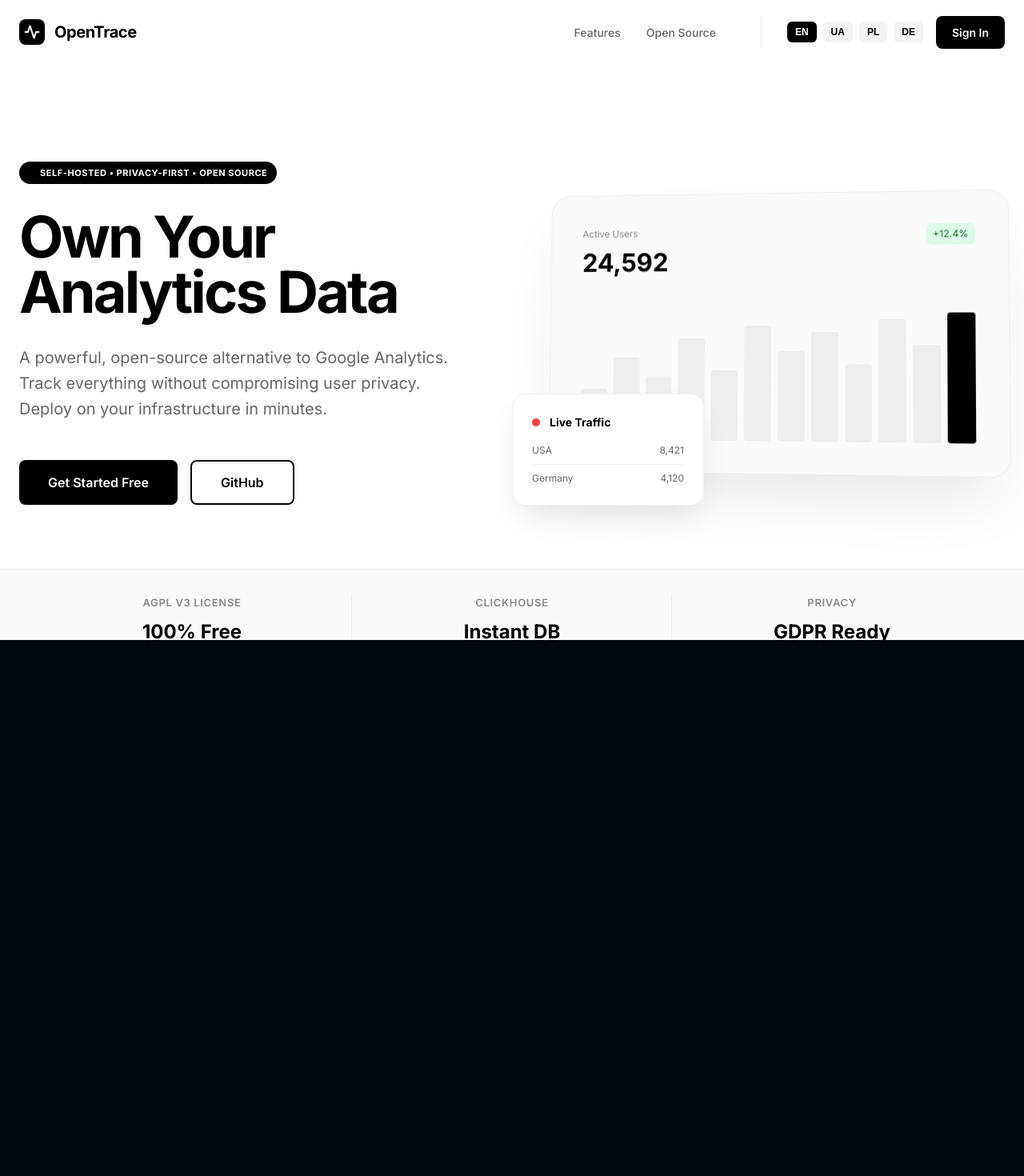
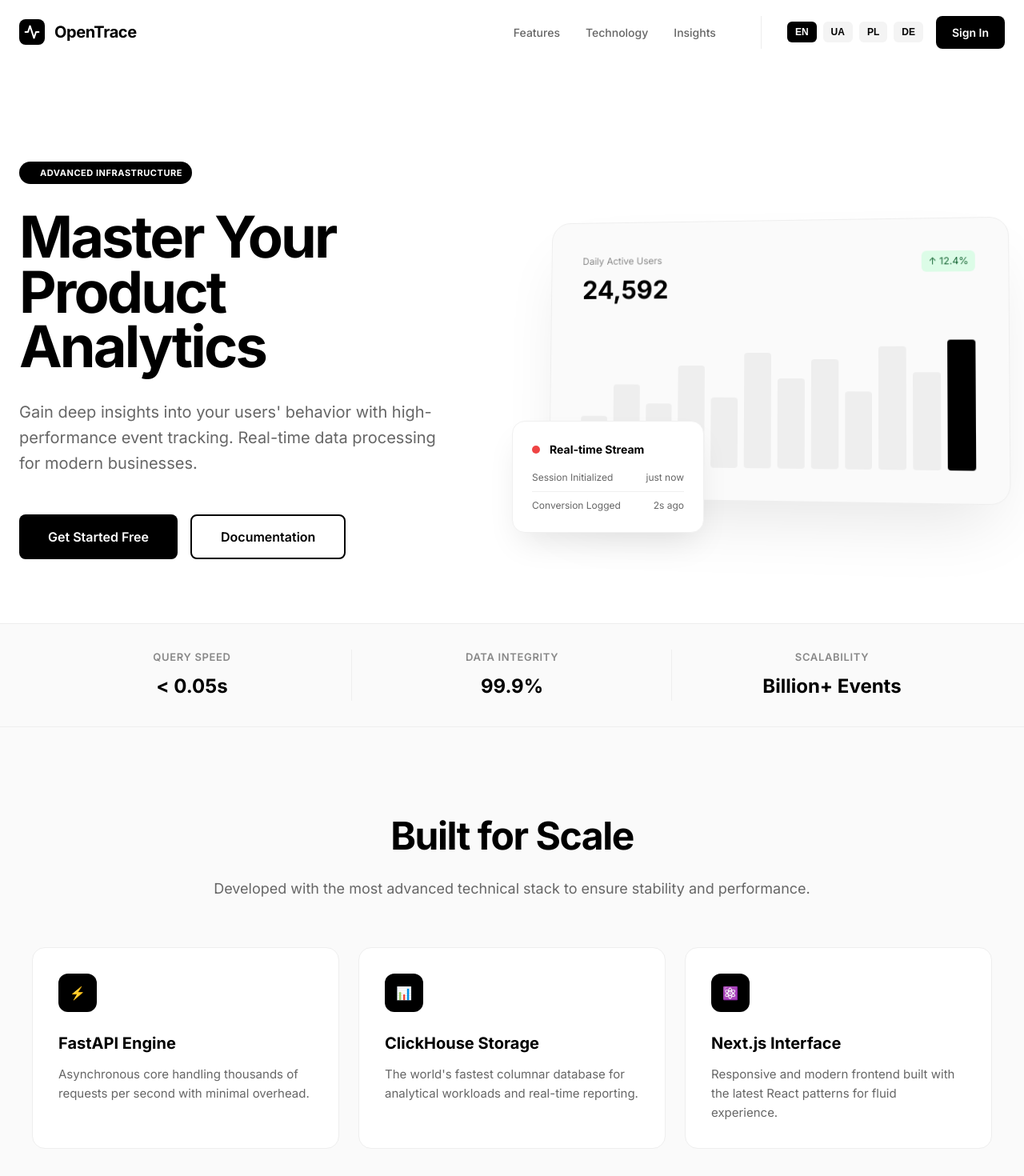
Before and after one commit to del4pp/opentrace, a Next.js app in the folder frontend/: page / in a window 1280 px wide. Shown: the top 1470 px of the page at 80% size. Before the commit the page ends 800 px from the top, so only its background shows below. Built offline with nearby package versions, Linux system fonts and the light colour scheme; no server answers.

Commit message:
fix: restore scrolling and redesign landing page to professional version

```diff
--- a/frontend/app/globals.css
+++ b/frontend/app/globals.css
@@ -33,13 +33,10 @@
   background: var(--bg);
   line-height: 1.5;
   -webkit-font-smoothing: antialiased;
-  height: 100vh;
-  overflow: hidden;
 }
 
 html {
-  height: 100vh;
-  overflow: hidden;
+  scroll-behavior: smooth;
 }
 
 /* Base Layout */
--- a/frontend/app/page.js
+++ b/frontend/app/page.js
@@ -42,7 +42,6 @@
       {/* Header */}
       <header className={`${styles.stickyHeader} ${scrolled ? styles.scrolledHeader : ''}`}>
         <div className={styles.headerContainer}>
-          {/* Logo */}
           <div className={styles.logoGroup}>
             <div className={styles.logoIcon}>
               <svg width="20" height="20" viewBox="0 0 24 24" fill="none" stroke="#fff" strokeWidth="2.5" strokeLinecap="round" strokeLinejoin="round">
@@ -52,14 +51,11 @@
             <span className={styles.logoText}>OpenTrace</span>
           </div>
 
-          {/* Nav */}
           <nav className={styles.desktopNav}>
             <div className={styles.navLinks}>
-              {['features', 'opensource'].map(item => (
-                <a key={item} href={`#${item}`} className={styles.navItem}>
-                  {item === 'features' ? t('landing.nav.features') : t('landing.nav.opensource')}
-                </a>
-              ))}
+              <a href="#features" className={styles.navItem}>{t('landing.nav.features')}</a>
+              <a href="#tech" className={styles.navItem}>Technology</a>
+              <a href="#insights" className={styles.navItem}>Insights</a>
             </div>
 
             <div className={styles.navActions}>
@@ -80,7 +76,6 @@
             </div>
           </nav>
 
-          {/* Mobile Menu Toggle */}
           <div className={styles.mobileMenuToggle}>
             <Link href="/login" className={styles.mobileLoginBtn}>
               Login
@@ -94,30 +89,31 @@
         <div className={styles.heroContent}>
           <div className={styles.heroBadge}>
             <span className={styles.heroBadgeDot}></span>
-            {t('landing.hero.badge')}
+            Advanced Infrastructure
           </div>
-          <h1 className={styles.heroTitle}>{t('landing.hero.title')}</h1>
-          <p className={styles.heroSubtitle}>{t('landing.hero.subtitle')}</p>
+          <h1 className={styles.heroTitle}>Master Your Product Analytics</h1>
+          <p className={styles.heroSubtitle}>
+            Gain deep insights into your users' behavior with high-performance event tracking.
+            Real-time data processing for modern businesses.
+          </p>
           <div className={styles.heroActions}>
             <Link href="/login" className={styles.primaryBtn}>
               {t('landing.hero.cta')}
             </Link>
             <a href="https://github.com/opentrace" target="_blank" className={styles.secondaryBtn}>
-              GitHub
+              Documentation
             </a>
           </div>
         </div>
 
-        {/* Right: Abstract UI Visual */}
         <div className={styles.heroVisual}>
           <div className={styles.visualCard}>
-            {/* Mock Chart */}
             <div className={styles.chartHeader}>
               <div>
-                <div className={styles.chartLabel}>Active Users</div>
+                <div className={styles.chartLabel}>Daily Active Users</div>
                 <div className={styles.chartValue}>24,592</div>
               </div>
-              <div className={styles.chartChange}>+12.4%</div>
+              <div className={styles.chartChange}>↑ 12.4%</div>
             </div>
             <div className={styles.chartBars}>
               {[40, 65, 50, 80, 55, 90, 70, 85, 60, 95, 75, 100].map((h, i) => (
@@ -125,33 +121,65 @@
               ))}
             </div>
           </div>
-          {/* Floating Element */}
           <div className={styles.cleanFloat}>
             <div className={styles.floatHeader}>
               <div className={styles.floatDot}></div>
-              <div className={styles.floatTitle}>Live Traffic</div>
+              <div className={styles.floatTitle}>Real-time Stream</div>
             </div>
             <div className={`${styles.floatRow} ${styles.floatRowBorder}`}>
-              <span>USA</span>
-              <span>8,421</span>
+              <span>Session Initialized</span>
+              <span>just now</span>
             </div>
             <div className={styles.floatRow}>
-              <span>Germany</span>
-              <span>4,120</span>
+              <span>Conversion Logged</span>
+              <span>2s ago</span>
             </div>
           </div>
         </div>
       </section>
 
-      {/* Stats - Tech Style */}
-      <section className={styles.statsSection}>
+      {/* Stats */}
+      <section id="insights" className={styles.statsSection}>
         <div className={styles.statsGrid}>
-          {stats.map((stat, i) => (
-            <div key={i} className={styles.statItem}>
-              <div className={styles.statLabel}>{stat.label}</div>
-              <div className={styles.statValue}>{stat.value}</div>
+          <div className={styles.statItem}>
+            <div className={styles.statLabel}>Query Speed</div>
+            <div className={styles.statValue}>&lt; 0.05s</div>
+          </div>
+          <div className={styles.statItem}>
+            <div className={styles.statLabel}>Data Integrity</div>
+            <div className={styles.statValue}>99.9%</div>
+          </div>
+          <div className={styles.statItem}>
+            <div className={styles.statLabel}>Scalability</div>
+            <div className={styles.statValue}>Billion+ Events</div>
+          </div>
+        </div>
+      </section>
+
+      {/* Technical Block */}
+      <section id="tech" className={styles.featuresSection} style={{ background: '#fafafa' }}>
+        <div className={styles.featuresContainer}>
+          <div className={styles.sectionHeader}>
+            <h2 className={styles.sectionTitle}>Built for Scale</h2>
+            <p className={styles.sectionSubtitle}>Developed with the most advanced technical stack to ensure stability and performance.</p>
+          </div>
+          <div className={styles.featuresGrid}>
+            <div className={styles.featureCard} style={{ background: '#fff' }}>
+              <div className={styles.featureIcon}>⚡</div>
+              <h3 className={styles.featureTitle}>FastAPI Engine</h3>
+              <p className={styles.featureDesc}>Asynchronous core handling thousands of requests per second with minimal overhead.</p>
             </div>
-          ))}
+            <div className={styles.featureCard} style={{ background: '#fff' }}>
+              <div className={styles.featureIcon}>📊</div>
+              <h3 className={styles.featureTitle}>ClickHouse Storage</h3>
+              <p className={styles.featureDesc}>The world's fastest columnar database for analytical workloads and real-time reporting.</p>
+            </div>
+            <div className={styles.featureCard} style={{ background: '#fff' }}>
+              <div className={styles.featureIcon}>⚛️</div>
+              <h3 className={styles.featureTitle}>Next.js Interface</h3>
+              <p className={styles.featureDesc}>Responsive and modern frontend built with the latest React patterns for fluid experience.</p>
+            </div>
+          </div>
         </div>
       </section>
 
@@ -159,12 +187,11 @@
       <section id="features" className={styles.featuresSection}>
         <div className={styles.featuresContainer}>
           <div className={styles.sectionHeader}>
-            <h2 className={styles.sectionTitle}>{t('landing.features.title')}</h2>
-            <p className={styles.sectionSubtitle}>{t('landing.features.subtitle')}</p>
+            <h2 className={styles.sectionTitle}>Comprehensive Capabilities</h2>
+            <p className={styles.sectionSubtitle}>Everything you need to track, analyze, and grow your digital product.</p>
           </div>
-
           <div className={styles.featuresGrid}>
-            {features.map((f, i) => (
+            {features.slice(0, 6).map((f, i) => (
               <div key={i} className={styles.featureCard}>
                 <div className={styles.featureIcon}>
                   <svg width="24" height="24" viewBox="0 0 24 24" fill="none" stroke="currentColor" strokeWidth="2" strokeLinecap="round" strokeLinejoin="round">
@@ -179,19 +206,18 @@
         </div>
       </section>
 
-      {/* Pricing Section */}
-      <section id="pricing" className={styles.pricingSection}>
+      {/* Deployment Section */}
+      <section className={styles.pricingSection}>
         <div className={styles.pricingContainer}>
-          <h2 className={styles.pricingTitle}>Absolutely Free. Always.</h2>
+          <h2 className={styles.pricingTitle}>Ready to get started?</h2>
           <p className={styles.pricingDesc}>
-            We believe analytics should be accessible to everyone. Host it yourself, own your data, and never pay a penny for basic tracking.
+            Join dozens of teams already using OpenTrace to optimize their user journeys.
           </p>
-
           <div className={styles.pricingCard}>
-            <div className={styles.cardType}>Community Edition</div>
-            <div className={styles.cardPrice}>$0<span className={styles.cardPricePeriod}>/mo</span></div>
+            <div className={styles.cardType}>Enterprise Edition</div>
+            <div className={styles.cardPrice}>Tier-1<span className={styles.cardPricePeriod}> Infrastructure</span></div>
             <div className={styles.cardFeatures}>
-              {['Unlimited Events', 'Unlimited Websites', 'Full Data Ownership', 'Community Support'].map((item, i) => (
+              {['Custom Dashboards', 'Infinite Data Retention', 'Secure Architecture', 'API Access'].map((item, i) => (
                 <div key={i} className={styles.cardFeatureItem}>
                   <div className={styles.checkIcon}>
                     <svg width="12" height="12" viewBox="0 0 24 24" fill="none" stroke="#000" strokeWidth="3" strokeLinecap="round" strokeLinejoin="round"><polyline points="20 6 9 17 4 12" /></svg>
@@ -200,34 +226,10 @@
                 </div>
               ))}
             </div>
-            <a href="https://github.com/opentrace" target="_blank" className={styles.cardBtn}>
-              Get Started
-            </a>
+            <Link href="/login" className={styles.cardBtn}>
+              Launch Dashboard
+            </Link>
           </div>
-        </div>
-      </section>
-
-      {/* Language Section */}
-      <section className={styles.langSection}>
-        <h2 className={styles.langTitle}>{t('landing.languages.title')}</h2>
-        <div className={styles.langGrid}>
-          {[
-            { code: 'en', label: 'English' },
-            { code: 'ua', label: 'Ukrainian' },
-            { code: 'pl', label: 'Polish' },
-            { code: 'de', label: 'German' }
-          ].map(l => (
-            <button
-              key={l.code}
-              onClick={() => setLanguage(l.code)}
-              className={styles.langCard}
-            >
-              <div className={styles.langIcon}>
-                {l.code.toUpperCase()}
-              </div>
-              <span className={styles.langLabel}>{l.label}</span>
-            </button>
-          ))}
         </div>
       </section>
 
@@ -238,31 +240,29 @@
             <div>
               <div className={styles.footerBrand}>OpenTrace</div>
               <div className={styles.footerDesc}>
-                Open-source analytics for everyone. <br />
-                Privacy focused, self-hosted, powerful.
+                Premium analytics for modern product teams. <br />
+                Performance first, data driven.
               </div>
             </div>
             <div className={styles.footerLinks}>
               <div>
                 <div className={styles.footerGroupTitle}>Product</div>
                 <div className={styles.footerGroupLinks}>
-                  {['Features', 'Pricing'].map(i => (
-                    <a key={i} href="#" className={styles.footerLink}>{i}</a>
-                  ))}
+                  <a href="#features" className={styles.footerLink}>Features</a>
+                  <a href="#tech" className={styles.footerLink}>Tech</a>
                 </div>
               </div>
               <div>
-                <div className={styles.footerGroupTitle}>Resources</div>
+                <div className={styles.footerGroupTitle}>Company</div>
                 <div className={styles.footerGroupLinks}>
-                  {['Documentation', 'GitHub', 'API'].map(i => (
-                    <a key={i} href="#" className={styles.footerLink}>{i}</a>
-                  ))}
+                  <a href="#" className={styles.footerLink}>About</a>
+                  <a href="#" className={styles.footerLink}>Contact</a>
                 </div>
               </div>
             </div>
           </div>
           <div className={styles.copyright}>
-            © 2025 OpenTrace Analytics. AGPL v3 License.
+            © 2026 OpenTrace Systems. All rights reserved.
           </div>
         </div>
       </footer>
```
